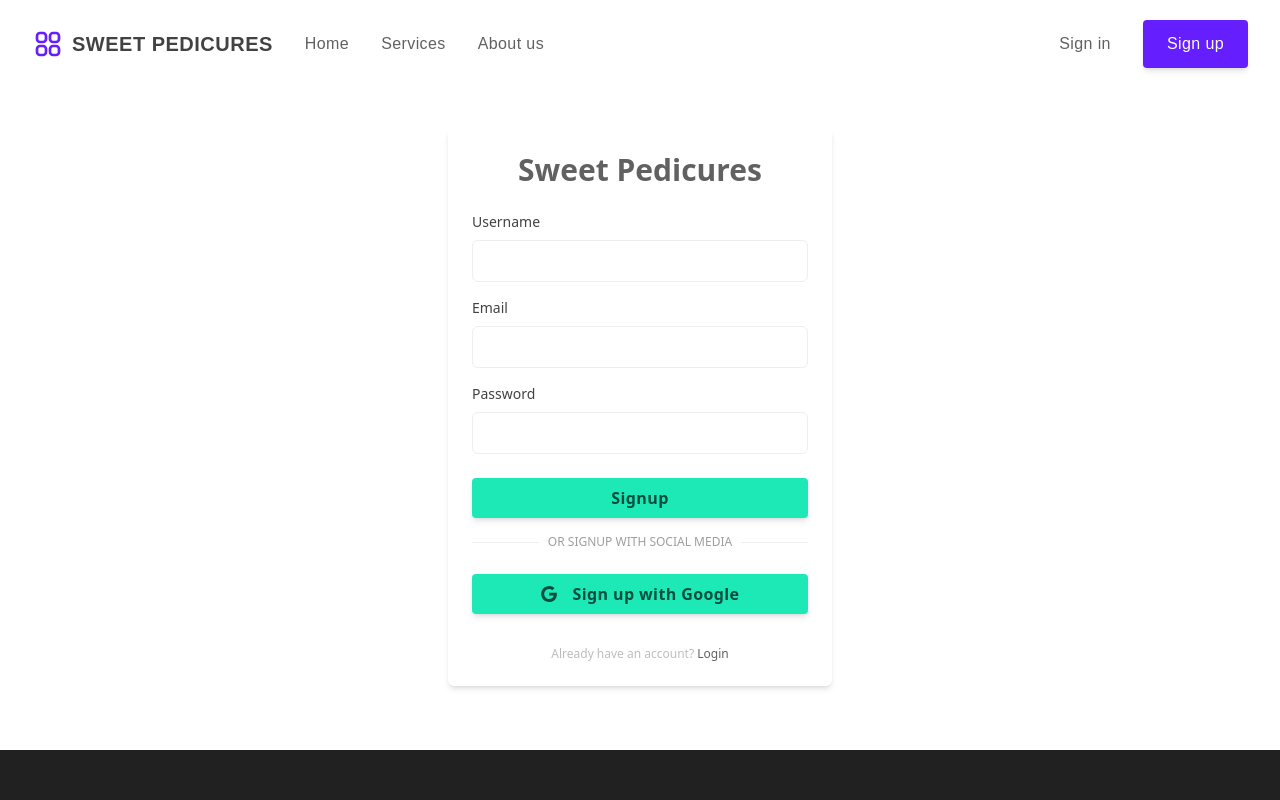
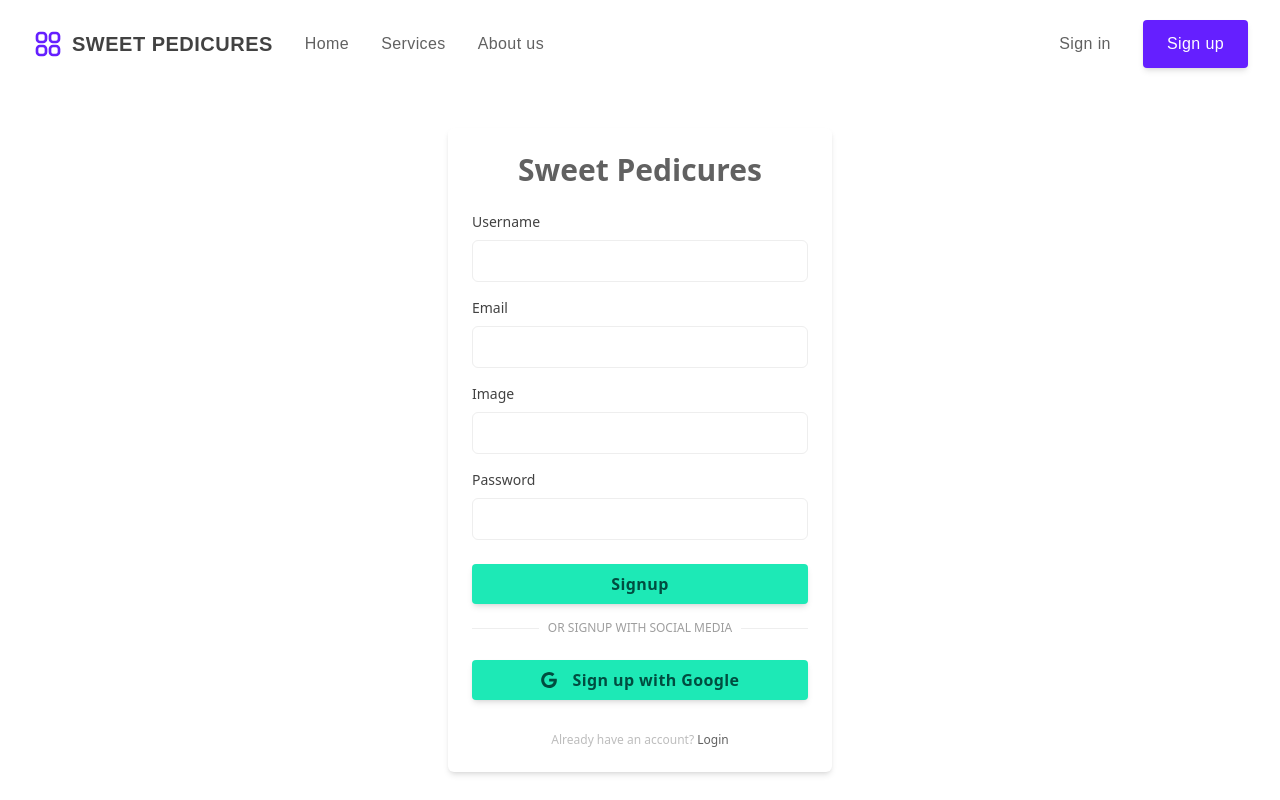
Before and after one commit to AlifSakib/sweet-manicures-client-side, a React (Create React App) app: page /register in a window 1280 px wide. Shown: the top 800 px of the page. Built offline with nearby package versions, Linux system fonts and the light colour scheme; no server answers.

Commit message:
added photo url section when register

```diff
--- a/src/components/Pages/AllServices/SignleService.js
+++ b/src/components/Pages/AllServices/SignleService.js
@@ -8,7 +8,7 @@ const SignleService = ({ service }) => {
     <div>
       <div
         aria-label="View Item"
-        className="inline-block overflow-hidden duration-300 transform bg-white rounded shadow-sm hover:-translate-y-2"
+        className="inline-block overflow-hidden duration-300 transform bg-white rounded shadow-sm hover:-translate-y-2 h-full"
       >
         <div className="flex flex-col h-full">
           <PhotoProvider
--- a/src/components/Pages/MyReviews/MyReviews.js
+++ b/src/components/Pages/MyReviews/MyReviews.js
@@ -2,6 +2,7 @@ import React, { useContext, useEffect, useState } from "react";
 import toast from "react-hot-toast";
 import { AuthContext } from "../../../contexts/AuthProvider";
 import MyReview from "./MyReview";
+import NoReviews from "./NoReviews";
 
 const MyReviews = () => {
   const { user } = useContext(AuthContext);
@@ -34,13 +35,17 @@ const MyReviews = () => {
     <div>
       <div className="px-4 py-16 mx-auto sm:max-w-xl md:max-w-full lg:max-w-screen-xl md:px-24 lg:px-8 lg:py-20">
         <div className="grid gap-8 row-gap-5 md:grid-cols-2">
-          {myReviews.map((myReview) => (
-            <MyReview
-              key={myReview._id}
-              myReview={myReview}
-              handleDelete={handleDelete}
-            ></MyReview>
-          ))}
+          {myReviews.length > 0 ? (
+            myReviews.map((myReview) => (
+              <MyReview
+                key={myReview._id}
+                myReview={myReview}
+                handleDelete={handleDelete}
+              ></MyReview>
+            ))
+          ) : (
+            <NoReviews></NoReviews>
+          )}
         </div>
       </div>
     </div>
--- /dev/null
+++ b/src/components/Pages/MyReviews/NoReviews.js
@@ -0,0 +1,17 @@
+import React from "react";
+import { Link } from "react-router-dom";
+
+const NoReviews = () => {
+  return (
+    <div>
+      <Link
+        to="/services"
+        className="inline-flex items-center justify-center h-12 px-6 font-semibold tracking-wide text-teal-900 transition duration-200 rounded shadow-md hover:text-deep-purple-900 bg-teal-accent-400 hover:bg-deep-purple-accent-100 focus:shadow-outline focus:outline-none"
+      >
+        No Reviews Yet.
+      </Link>
+    </div>
+  );
+};
+
+export default NoReviews;
--- a/src/components/Pages/Register/Register.js
+++ b/src/components/Pages/Register/Register.js
@@ -5,19 +5,23 @@ import { Link, useNavigate } from "react-router-dom";
 import { AuthContext } from "../../../contexts/AuthProvider";
 
 const Register = () => {
-  const { create, googleSignIn } = useContext(AuthContext);
+  const { create, googleSignIn, update } = useContext(AuthContext);
   const navigate = useNavigate();
   const provider = new GoogleAuthProvider();
   const handleSubmit = (e) => {
     e.preventDefault();
 
     const form = e.target;
+    const name = form.name.value;
     const email = form.email.value;
     const password = form.password.value;
+    const photo = form.image.value;
 
     create(email, password)
       .then((result) => {
         const user = result.user;
+        update({ displayName: name, photoURL: photo });
+        console.log(user);
         toast.success("Signup Success");
         navigate("/");
         form.reset();
@@ -69,6 +73,19 @@ const Register = () => {
             <input
               type="email"
               name="email"
+              className="block w-full px-4 py-2 mt-2 text-gray-700 bg-white border rounded-md dark:bg-gray-800 dark:text-gray-300 dark:border-gray-600 focus:border-blue-400 dark:focus:border-blue-300 focus:ring-blue-300 focus:outline-none focus:ring focus:ring-opacity-40"
+            />
+          </div>
+          <div className="mt-4">
+            <label
+              htmlFor="username"
+              className="block text-sm text-gray-800 dark:text-gray-200 text-start"
+            >
+              Image
+            </label>
+            <input
+              type="text"
+              name="image"
               className="block w-full px-4 py-2 mt-2 text-gray-700 bg-white border rounded-md dark:bg-gray-800 dark:text-gray-300 dark:border-gray-600 focus:border-blue-400 dark:focus:border-blue-300 focus:ring-blue-300 focus:outline-none focus:ring focus:ring-opacity-40"
             />
           </div>
--- a/src/components/Pages/ServiceDetails/ServiceDetails.js
+++ b/src/components/Pages/ServiceDetails/ServiceDetails.js
@@ -219,6 +219,7 @@ const ServiceDetails = () => {
                       <input
                         placeholder="john.doe@example.org"
                         required
+                        defaultValue={user.email}
                         type="text"
                         className="flex-grow w-full h-12 px-4 mb-2 transition duration-200 bg-white border border-gray-300 rounded shadow-sm appearance-none focus:border-deep-purple-accent-400 focus:outline-none focus:shadow-outline"
                         id="email"
--- a/src/contexts/AuthProvider.js
+++ b/src/contexts/AuthProvider.js
@@ -5,6 +5,7 @@ import {
   signInWithEmailAndPassword,
   signInWithPopup,
   signOut,
+  updateProfile,
 } from "firebase/auth";
 import React, { createContext, useEffect, useState } from "react";
 import app from "../firebase/firebase.config";
@@ -34,6 +35,11 @@ const AuthProvider = ({ children }) => {
     return signOut(auth);
   };
 
+  //update profile
+  const update = (profile) => {
+    return updateProfile(auth.currentUser, profile);
+  };
+
   // google
   const googleSignIn = (provider) => {
     return signInWithPopup(auth, provider);
@@ -51,7 +57,7 @@ const AuthProvider = ({ children }) => {
   }, []);
 
   //values
-  const value = { user, loading, create, login, logOut, googleSignIn };
+  const value = { user, loading, create, login, logOut, update, googleSignIn };
 
   return (
     <div>
--- a/src/layout/Main.js
+++ b/src/layout/Main.js
@@ -5,7 +5,7 @@ import Navbar from "../components/Shared/Navbar/Navbar";
 
 const Main = () => {
   return (
-    <div>
+    <div className="relative">
       <Navbar></Navbar>
       <Outlet></Outlet>
       <Footer></Footer>
```
